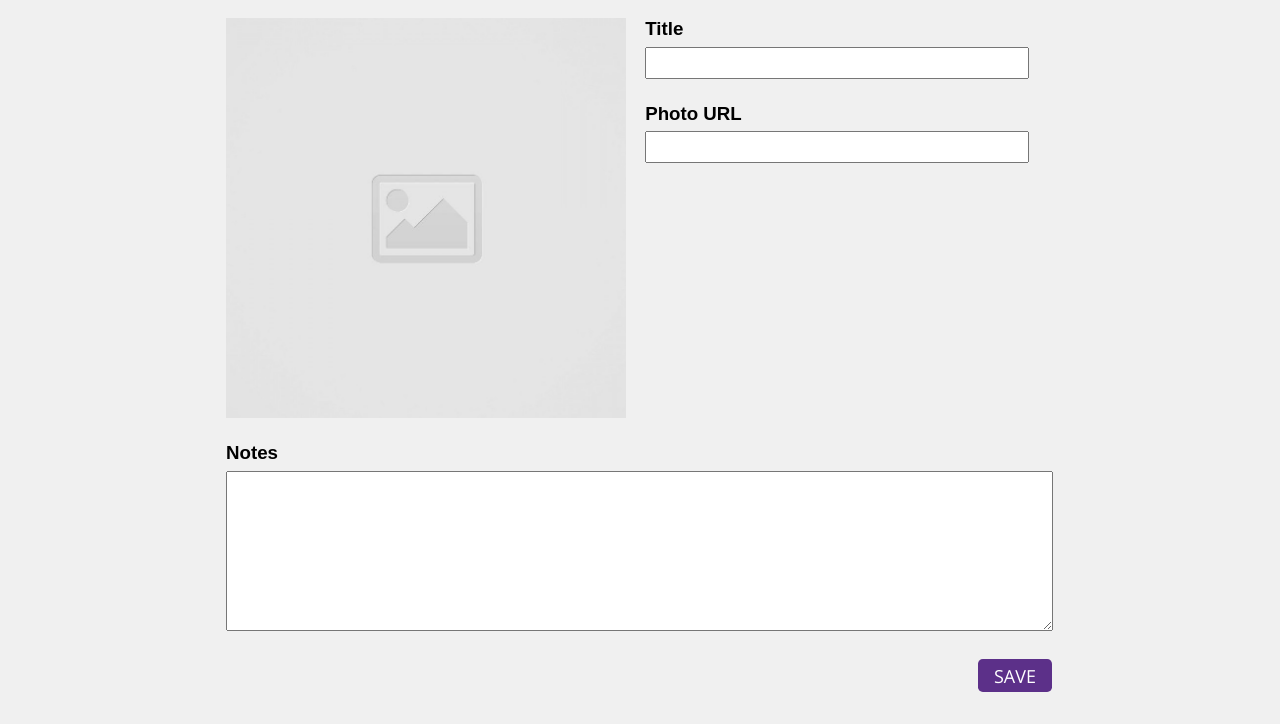
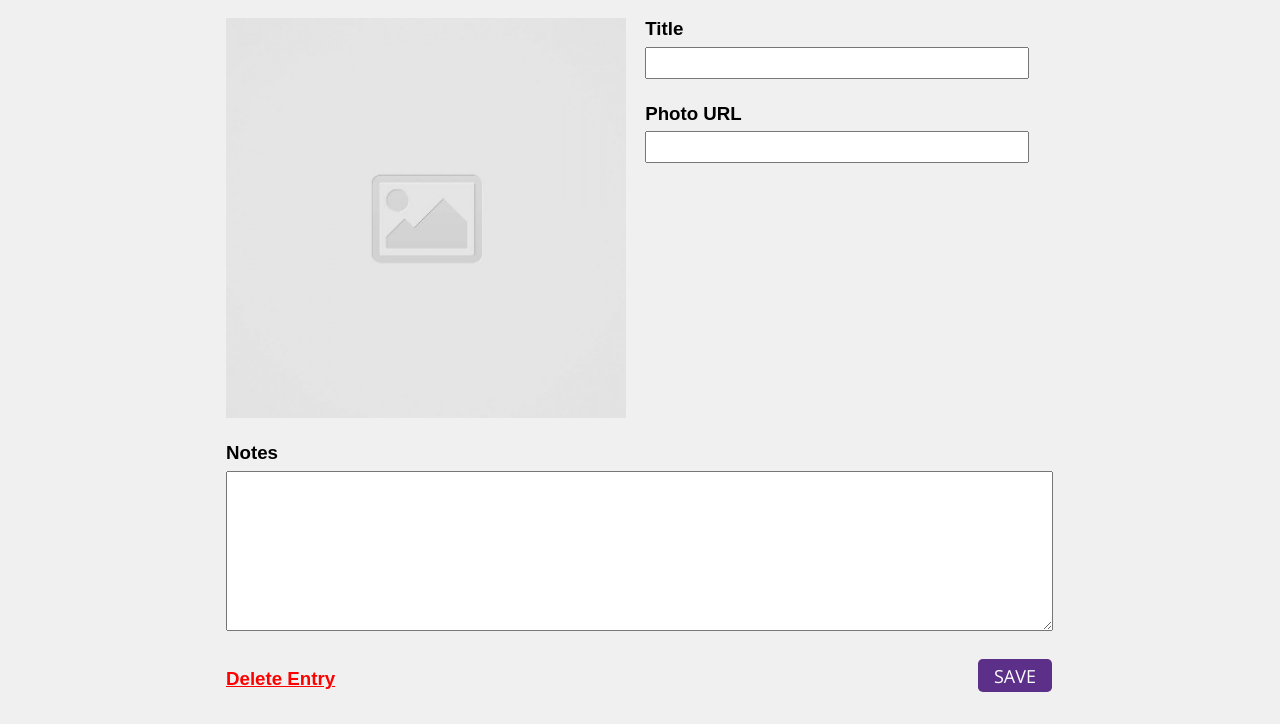
Before and after one commit to lauragracem/code-journal, a website: page index.html in a window 1280 px wide. Both pictures are taken after a click on the button "NEW". Shown: the part 128-852 px from the top of the page. Drawn offline with nearby package versions, Linux system fonts and the light colour scheme; a web font is replaced by a local one.

Commit message:
delete-entry css

```diff
--- a/css/layout.css
+++ b/css/layout.css
@@ -130,6 +130,10 @@ header {
   }
 }
 
+#delete {
+  margin-top: -3.5rem;
+}
+
 /* small screen */
 @media screen and (min-width: 625px) {
   img {
@@ -215,6 +219,10 @@ header {
     margin-top: -3.8rem;
     font-size: 30px;
   }
+
+  #delete {
+    margin-top: -3.5rem;
+  }
 }
 
 @media screen and (min-width: 800px) {
@@ -287,4 +295,8 @@ header {
     margin-top: -3.8rem;
     font-size: 30px;
   }
+
+  #delete {
+    margin-top: -3.5rem;
+  }
 }
--- a/css/styles.css
+++ b/css/styles.css
@@ -83,6 +83,11 @@ nav > ul > li > a {
   visibility: hidden;
 }
 
+#delete {
+  color: red;
+  text-decoration: underline;
+}
+
 @media screen and (min-width: 625px) {
   .entries-header > ul > li > a {
     font-size: 1.6rem;
--- a/index.html
+++ b/index.html
@@ -49,7 +49,8 @@
             <div class="column-full">
               <h3>Notes</h3>
               <textarea id="notes" name="notes" required></textarea>
-              <input class="button" type="submit" onclick="window.location.href='#entries'" value="SAVE"/>
+              <input class="button" type="submit" value="SAVE"/>
+              <h3 id="delete">Delete Entry</h3>
             </div>
           </div>
         </form>
```
